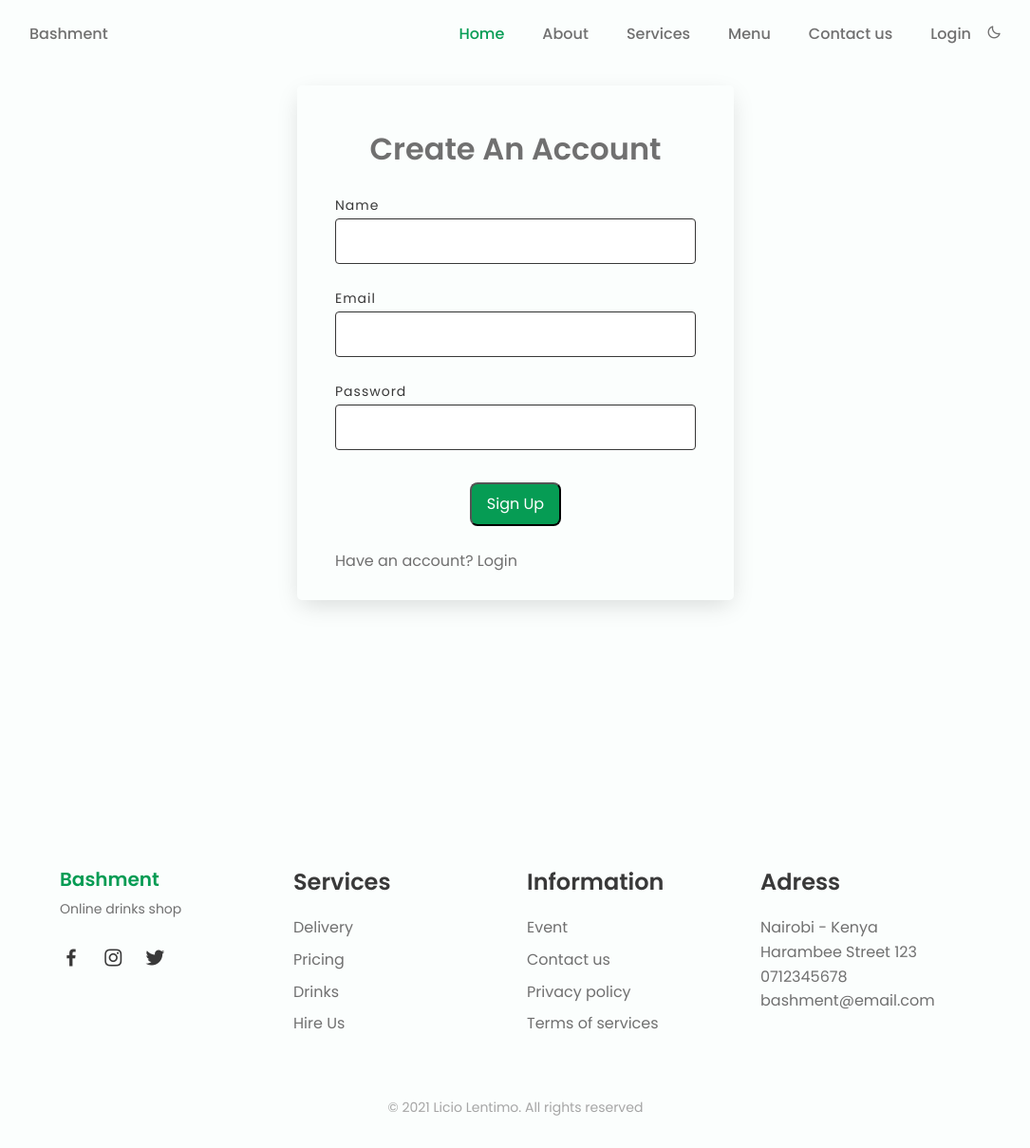
After one commit to liciolentimo/BashmentWeb, a Flask app: page /signup in a window 1280 px wide. The commit adds this page. Shown: the whole page at 95% size, without its empty margins (97-1182 px from the left). Run offline with Flask 2, Linux system fonts and the light colour scheme.

Commit message:
added sign up route

```diff
--- a/app.py
+++ b/app.py
@@ -27,6 +27,10 @@ def index():
 @app.route('/thanks')
 def thanks():
     return render_template('thanks.html')
+
+@app.route('/signup')
+def signup():
+    return render_template('signup.html')
 
 @app.route('/stripe_pay')
 def stripe_pay():
--- a/static/styles.css
+++ b/static/styles.css
@@ -552,3 +552,128 @@ img{
     column-gap: 7rem;
   }
 }
+
+ /* Cards */
+ .card-wrapper {
+  margin: 0 auto;
+  padding: 90px 30px;
+  flex-wrap: wrap;
+  justify-content: center;
+  display: flex;
+}
+
+.card {
+  margin: 0 30px 60px;
+  padding: 20px 40px;
+  width: 460px;
+  box-shadow: 0 8px 26px -4px rgba(0,0,0,0.15);
+  border-radius: 5px;
+  background: var(--white);
+}
+
+@media only screen and (max-width: 520px) {
+  .card-wrapper {
+    padding: 30px 0 0;
+  }
+}
+
+@media only screen and (max-width: 520px) {
+  .card {
+    margin: 0 0 30px;
+    width: 100%;
+    border-radius: 0;
+  }
+}
+
+/* Forms */
+form {
+  transition: opacity .15s ease;
+}
+
+form.loading {
+  pointer-events: none;
+  opacity: 0.75;
+}
+
+label {
+  margin: 0 0 2px;
+  font-size: 14px;
+  line-height: 24px;
+  letter-spacing: 1px;
+  color: var(--title-color);
+  display: block;
+}
+
+.field {
+  margin: 0 0 24px;
+  padding: 11px 16px 9px;
+  width: 100%;
+  font-size: 16px;
+  line-height: 26px;
+  color: var(--title-color);
+  border: 1px solid var(--title-color);
+  border-radius: 4px;
+  box-shadow: inset 0 1px 2px rgba(0,0,0,0.1);
+  display: block;
+  background: var(#FBFBFB);
+  transition: border-color .15s ease;
+}
+
+.field:focus {
+  border-color: var(#78909C);
+  outline: none;
+}
+
+.error {
+  margin: 0;
+  font-size: 16px;
+  line-height: 26px;
+  text-align: center;
+  color: var(--red);
+}
+
+.error--hidden {
+  display: none;
+}
+
+/* Buttons */
+.btn {
+  margin: 0 0 24px;
+  padding: 11px 30px 10px;
+  font-size: 14px;
+  line-height: 24px;
+  text-transform: uppercase;
+  letter-spacing: 1px;
+  font-weight: 600;
+  text-decoration: none;
+  color: var(--first-color);
+  border: none;
+  border-radius: 4px;
+  outline: none;
+  cursor: pointer;
+  display: inline-block;
+  background: var(--first-color);
+  transition: color .15s ease, background-color .15s ease;
+}
+
+.btn:hover {
+  background: var(--first-color);
+}
+
+.btn--secondary {
+  color: var(--first-color);
+  background: var(--first-color);
+}
+
+.btn--secondary:hover {
+  background: var(--first-color);
+}
+
+input[type=submit] {
+  margin: 34px auto 24px;
+  display: block;
+}
+
+.center {
+  text-align: center;
+}
--- a/templates/index.html
+++ b/templates/index.html
@@ -32,6 +32,7 @@
                         <li class="nav__item"><a href="#services" class="nav__link">Services</a></li>
                         <li class="nav__item"><a href="#menu" class="nav__link">Menu</a></li>
                         <li class="nav__item"><a href="#contact" class="nav__link">Contact us</a></li>
+                        <li class="nav__item"><a href="/signup" class="nav__link">Login</a></li>
 
                         <li><i class='bx bx-moon change-theme' id="theme-button"></i></li>
                     </ul>
@@ -199,7 +200,7 @@
                 </div>
 
                 <div class="footer__content">
-                    <h3 class="footer__title">Adress</h3>
+                    <h3 class="footer__title">Address</h3>
                     <ul>
                         <li>Nairobi - Kenya</li>
                         <li>Harambee Street 123</li>
--- /dev/null
+++ b/templates/signup.html
@@ -0,0 +1,122 @@
+<!DOCTYPE html>
+<html lang="en">
+    <head>
+        <meta charset="UTF-8">
+        <meta name="viewport" content="width=device-width, initial-scale=1.0">
+
+        <!--========== BOX ICONS ==========-->
+        <link href='https://cdn.jsdelivr.net/npm/boxicons@2.0.5/css/boxicons.min.css' rel='stylesheet'>
+
+        <!--========== CSS ==========-->
+
+        <link href="{{ url_for('static', filename='styles.css') }}" rel="stylesheet">
+        <!-- <link href="{{ url_for('static', filename='styles2.css') }}" rel="stylesheet"> -->
+        <link href="{{ url_for('static', filename='normalize.css') }}" rel="stylesheet">
+
+        <title>Sign Up</title>
+    </head>
+<body>
+     <!--========== SCROLL TOP ==========-->
+     <a href="#" class="scrolltop" id="scroll-top">
+        <i class='bx bx-chevron-up scrolltop__icon'></i>
+    </a>
+
+    <!--========== HEADER ==========-->
+    <header class="l-header" id="header">
+        <nav class="nav bd-container">
+            <a href="/" class="nav__logo">Bashment</a>
+
+            <div class="nav__menu" id="nav-menu">
+                <ul class="nav__list">
+                    <li class="nav__item"><a href="/" class="nav__link active-link">Home</a></li>
+                    <li class="nav__item"><a href="/#about" class="nav__link">About</a></li>
+                    <li class="nav__item"><a href="/#services" class="nav__link">Services</a></li>
+                    <li class="nav__item"><a href="/#menu" class="nav__link">Menu</a></li>
+                    <li class="nav__item"><a href="/#contact" class="nav__link">Contact us</a></li>
+                    <li class="nav__item"><a href="/signup" class="nav__link">Login</a></li>
+
+                    <li><i class='bx bx-moon change-theme' id="theme-button"></i></li>
+                </ul>
+            </div>
+
+            <div class="nav__toggle" id="nav-toggle">
+                <i class='bx bx-menu'></i>
+            </div>
+        </nav>
+    </header>
+
+    <div class="card-wrapper">
+        <div class="card">
+            <h1 class="center">Create An Account</h1>
+            <form action="" name="signup_form">
+                <label for="name">Name</label>
+                <input type="text" name="name" class="field" required>
+
+                <label for="email">Email</label>
+                <input type="email" name="email" class="field" required>
+
+                <label for="password">Password</label>
+                <input type="password" name="password" class="field" required>
+
+                <p class="error error--hidden"></p>
+
+                <input type="submit" value="Sign Up" class="button">
+            </form>
+            <p>Have an account? <a href="#" class="footer__link">Login</a></p>
+        </div>
+    </div>
+
+    <!--========== FOOTER ==========-->
+    <footer class="footer section bd-container">
+        <div class="footer__container bd-grid">
+            <div class="footer__content">
+                <a href="#" class="footer__logo">Bashment</a>
+                <span class="footer__description">Online drinks shop</span>
+                <div>
+                    <a href="#" class="footer__social"><i class='bx bxl-facebook'></i></a>
+                    <a href="#" class="footer__social"><i class='bx bxl-instagram'></i></a>
+                    <a href="#" class="footer__social"><i class='bx bxl-twitter'></i></a>
+                </div>
+            </div>
+
+            <div class="footer__content">
+                <h3 class="footer__title">Services</h3>
+                <ul>
+                    <li><a href="#" class="footer__link">Delivery</a></li>
+                    <li><a href="#" class="footer__link">Pricing</a></li>
+                    <li><a href="#" class="footer__link">Drinks</a></li>
+                    <li><a href="#" class="footer__link">Hire Us</a></li>
+                </ul>
+            </div>
+
+            <div class="footer__content">
+                <h3 class="footer__title">Information</h3>
+                <ul>
+                    <li><a href="#" class="footer__link">Event</a></li>
+                    <li><a href="#" class="footer__link">Contact us</a></li>
+                    <li><a href="#" class="footer__link">Privacy policy</a></li>
+                    <li><a href="#" class="footer__link">Terms of services</a></li>
+                </ul>
+            </div>
+
+            <div class="footer__content">
+                <h3 class="footer__title">Adress</h3>
+                <ul>
+                    <li>Nairobi - Kenya</li>
+                    <li>Harambee Street 123</li>
+                    <li>0712345678</li>
+                    <li>bashment@email.com</li>
+                </ul>
+            </div>
+        </div>
+
+        <p class="footer__copy">&#169; 2021 Licio Lentimo. All rights reserved</p>
+    </footer>
+
+    <!--========== SCROLL REVEAL ==========-->
+    <script src="https://unpkg.com/scrollreveal"></script>
+
+    <!--========== MAIN JS ==========-->
+    <script src="{{ url_for('static', filename='main.js') }}"></script>
+</body>
+</html>
```
Also changed, not shown: static/normalize.css (added).
